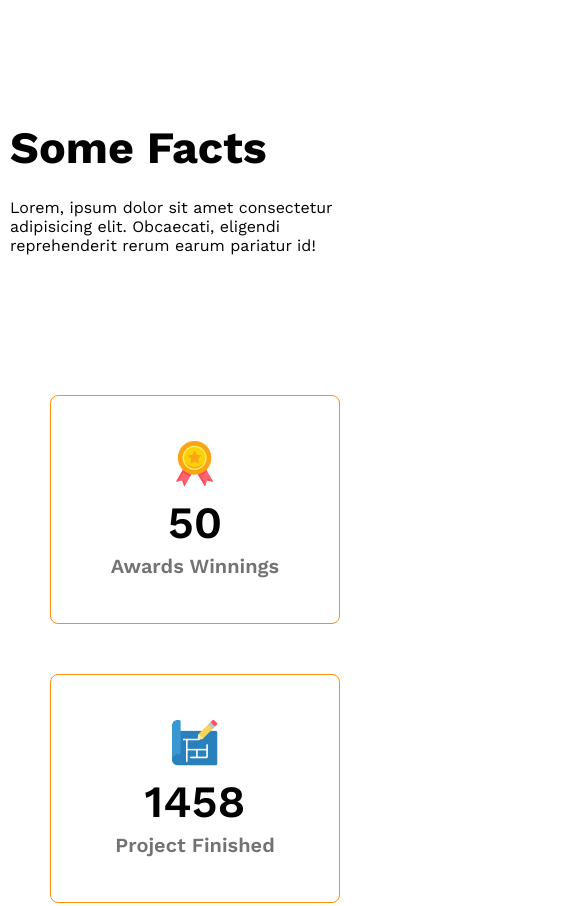
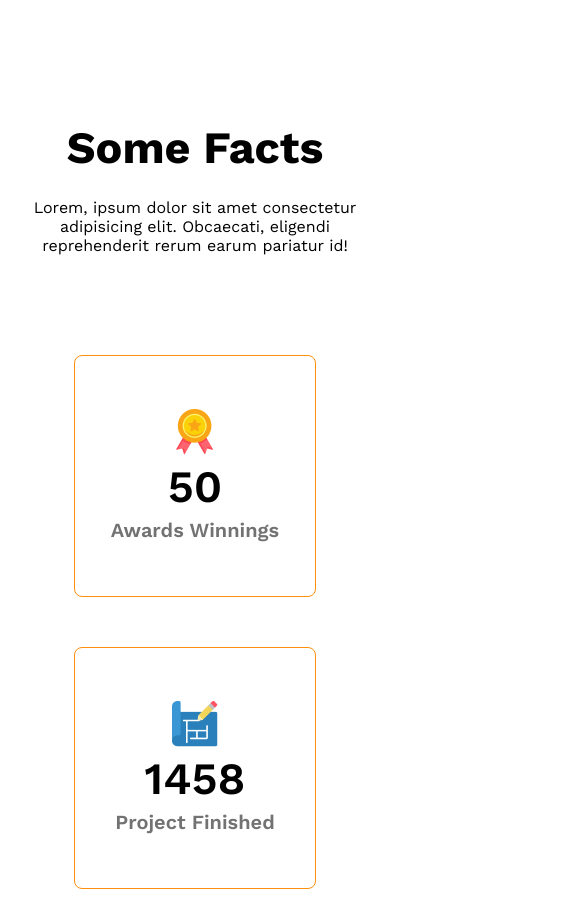
Before and after one commit to abusayedsohag/architacts-responsive-web, a plain HTML site: page index.html in a window 390 px wide. Shown: the part 4500-5406 px from the top of the page, 585 px wide, since content can reach past the window. Drawn offline with nearby package versions, Linux system fonts and the light colour scheme.

Commit message:
sponsors and footer and other content get respomsive

```diff
--- a/styles/style.css
+++ b/styles/style.css
@@ -173,7 +173,12 @@ section {
 }
 
 .feature-img {
+    width: 50%;
     text-align: right;
+}
+
+.feature-img img {
+    width: 90%;
 }
 
 #btn1 {
@@ -223,10 +228,15 @@ section {
 }
 
 .fact-box {
+    width: 240px;
+    height: 240px;
+    display: flex;
+    flex-direction: column;
+    justify-content: center;
+    align-items: center;
     text-align: center;
     border: 1px solid rgb(255, 144, 14);
     border-radius: 8px;
-    padding: 45px 35px;
 }
 
 .fact-box img , h4{
@@ -284,13 +294,16 @@ section {
 
 .footer-section {
     max-width: 1440px;
+    height: 100px;
     background: #FFF4E7;
     color: black;
     margin: 0 auto;
     text-align: center;
-    padding: 48px;
     border-radius: 8px;
     font-size: 20px;
+    display: flex;
+    justify-content: center;
+    align-items: center;
 }
 
 
@@ -312,7 +325,7 @@ section {
         flex-direction: column;
     }
 
-    .team-img , .fact-boxs{
+    .team-img , .fact-boxs , .sponsors-logo {
         grid-template-columns: repeat(1,1fr);
     }
 
@@ -346,11 +359,15 @@ section {
         font-weight: 700;
     }
 
-    .fact-boxs {
+    .fact-boxs , .sponsors-logo {
         grid-gap: 50px;
     }
 
-    .fact-boxs {
-        padding: 40px;
+    .fact-box {
+        margin: 0 auto;
+    }
+
+    .fact-text {
+        text-align: center;
     }
 }
```
